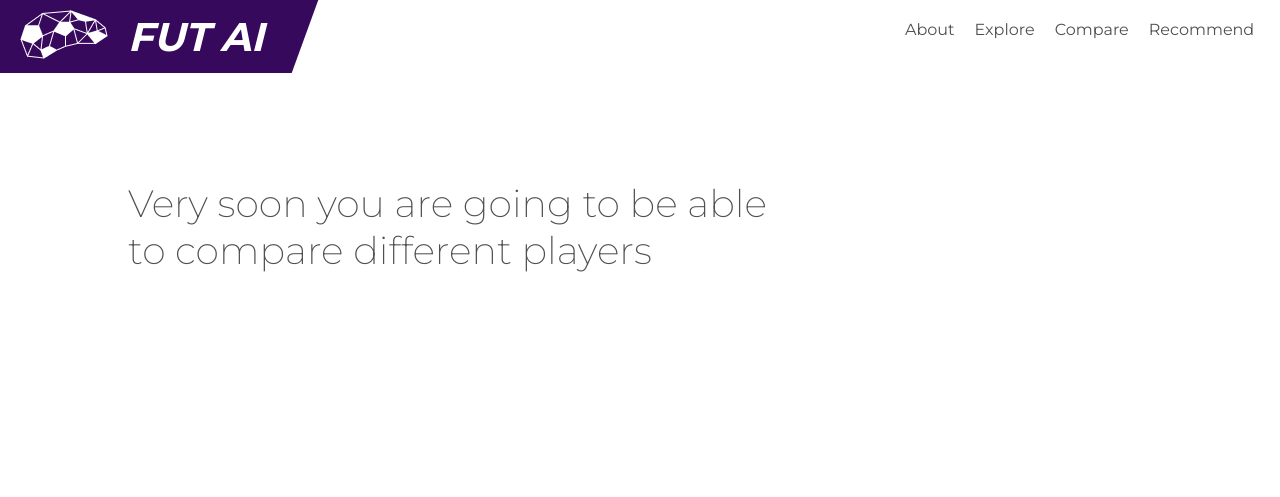
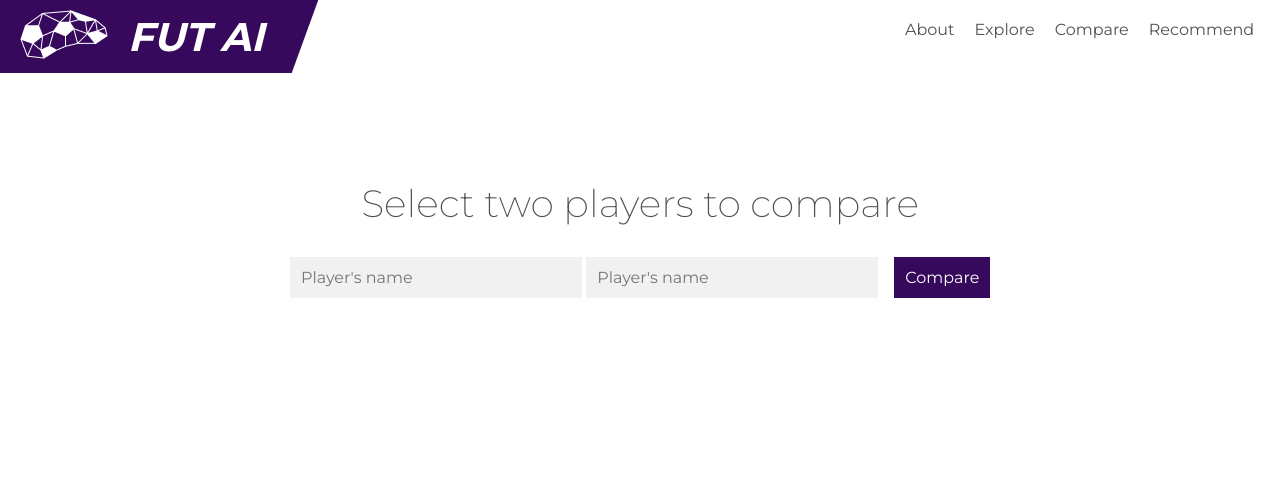
Before and after one commit to CTRLCAT/fifa19-players, a Flask app: template FIFAPP/templates/compare.html in a window 1280 px wide. Shown: the top 497 px of the page. Run offline with Flask 2, Linux system fonts and the light colour scheme; the template is opened without the code that fills it, so the values that code supplies are empty; parts of the project's set-up code (start-up, migrations or seed data) failed here and were passed over.

Commit message:
Created compare desktop front-end

```diff
--- a/FIFAPP/app.py
+++ b/FIFAPP/app.py
@@ -75,9 +75,29 @@ def recommendations():
         return redirect('/')
 
 
-@app.route('/compare')
+@app.route('/compare', methods=['GET','POST'])
 def compare():
-    return render_template('compare.html')
+    results=db.session.query(Players).all()
+    names=[]
+    for player in results:
+        names.append(player[1])
+    return render_template('compare.html', names=names)
+
+@app.route('/compareresults', methods=['GET','POST'])
+def compareresults():
+    if request.method =='POST':
+        form=request.form
+        search_value1=form['search_string1']
+        search_value2=form['search_string2']
+        #search='%{}%'.format(search_value)
+
+        results1=db.session.query(Players).filter_by(Name=search_value1)
+        results2=db.session.query(Players).filter_by(Name=search_value2)
+        #print(results)
+        return render_template('compareresults.html', results1=results1)
+
+    else:
+        return redirect('/')
 
 
 if __name__ == '__main__':
--- a/FIFAPP/static/css/style.css
+++ b/FIFAPP/static/css/style.css
@@ -157,11 +157,23 @@ input[type=text] {
     width: 100%;
     font-family: 'Montserrat', sans-serif;
 }
+#myInput1{
+    width: 45% !important;
+}
+#myInput2{
+    width: 45% !important;
+}
+#comparebox{
+    margin-left: calc(50vw - 350px);
+}
 input[type=submit] {
     background-color: #37095C;
     color: #fff;
     margin-left: 15px;
     font-family: 'Montserrat', sans-serif;
+}
+#comparebtn{
+    margin-left: 0px !important;
 }
 .autocomplete-items {
     position: absolute;
@@ -214,10 +226,8 @@ input[type=submit] {
     margin-right: 10px;
 }
 #playeroverall{
-
     font-size: 25px;
 }
 #emptyspace{
     height: 5px;
-
 }
--- a/FIFAPP/templates/compare.html
+++ b/FIFAPP/templates/compare.html
@@ -5,9 +5,31 @@
 {% endblock %}
 
 {% block content %}
-<div id='content'>
-    <h4>Very soon you are going to be able
-    to compare different players</h4>
+
+<div id='inputinstructions'>
+    <h4>Select two players to compare</h4>
 </div>
 
+<script type=text/javascript src="{{
+  url_for('static', filename='js/main.js') }}"></script>
+
+<link rel='stylesheet'  href="{{ url_for('static', filename='css/style.css') }}"/>
+<script> var playersnames = {{ names|tojson }}; </script>
+
+
+<form autocomplete='off' method='POST'>
+    <div class ='autocomplete' style='width:600px;' id='comparebox'>
+        <input id='myInput1' type='text' name='compare_string1' placeholder="Player's name">
+        <input id='myInput2' type='text' name='compare_string2' placeholder="Player's name">
+    </div>
+    <input id='comparebtn' type='submit' formaction='/compareresults' value='Compare'>
+</form>
+
+ <script>
+autocomplete(document.getElementById("myInput1"), playersnames);
+</script>
+ <script>
+autocomplete(document.getElementById("myInput2"), playersnames);
+</script>
+
 {% endblock %}
```
Also changed, not shown: FIFAPP/templates/compareresults.html (added, +28 -0 lines).
